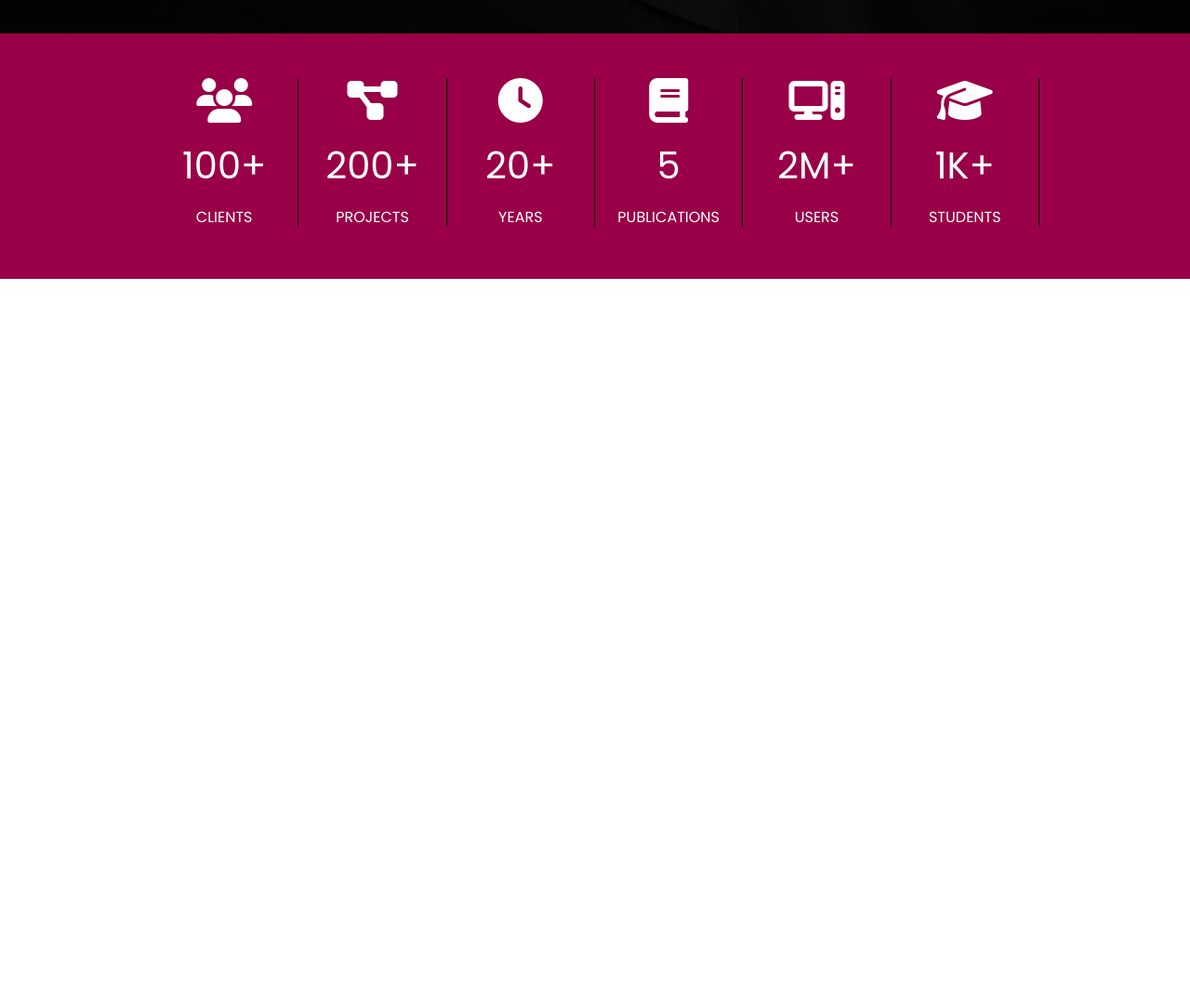
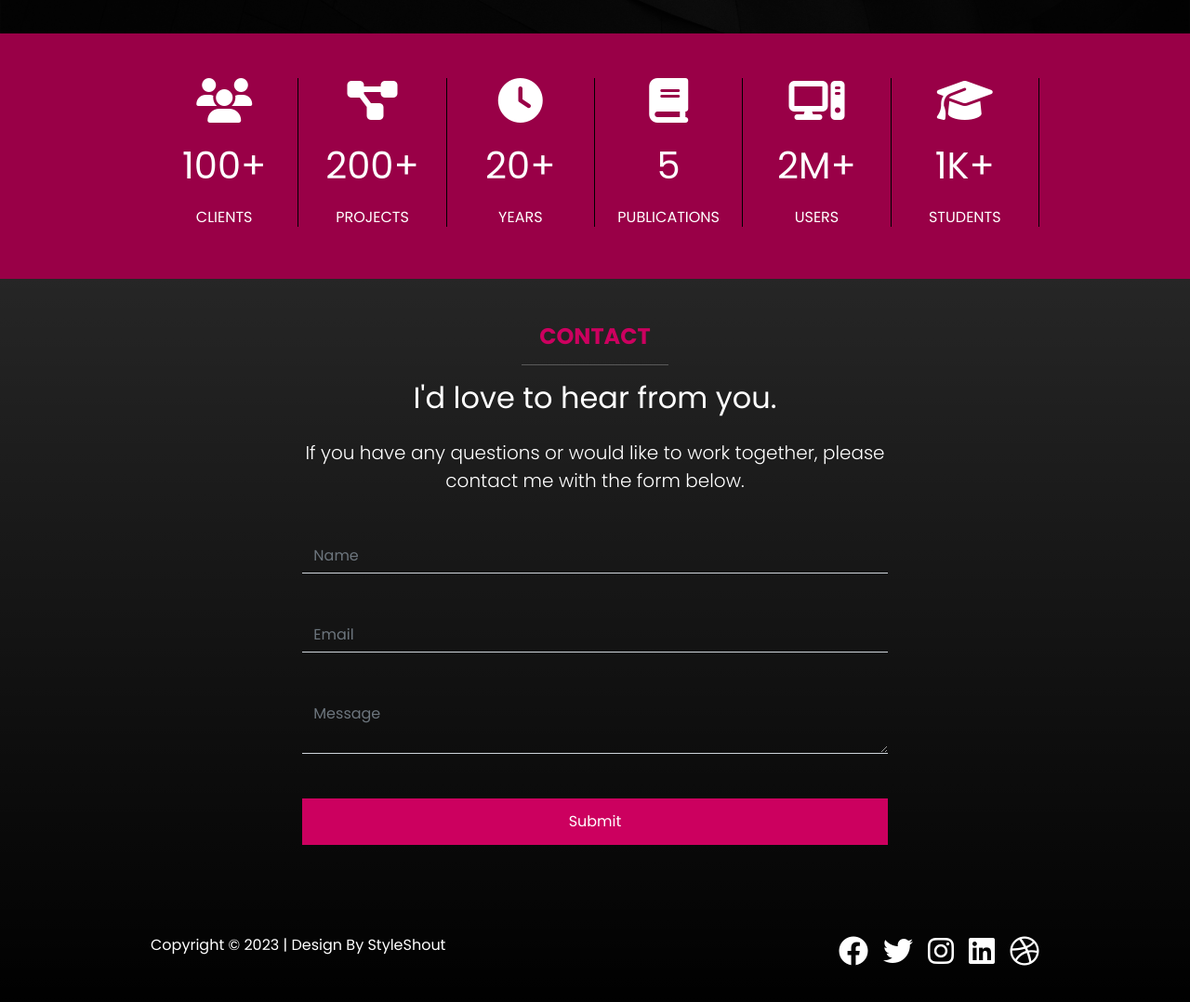
Before and after one commit to elvan/portfolio-website-html-css-bootstrap-5, a website: page index.html in a window 1280 px wide. Shown: the part 4664-5742 px from the top of the page at 93% size. Before the commit the page ends 4964 px from the top, so only its background shows below. Drawn offline with nearby package versions, Linux system fonts and the light colour scheme; files that its build step writes are made by us from their sources.

Commit message:
contact and footer

```diff
--- a/index.html
+++ b/index.html
@@ -412,6 +412,77 @@
       </div>
     </section>
 
+    <!-- Contact -->
+    <section class="contact text-bg-dark bg-gradient py-5">
+      <div class="container">
+        <div class="row">
+          <div class="col-md-8 offset-md-2">
+            <div class="text-center mb-5">
+              <h4 class="text-uppercase fw-bold text-primary">Contact</h4>
+              <hr class="w-25 mx-auto" />
+              <h2 class="mb-4">I'd love to hear from you.</h2>
+              <p class="lead">
+                If you have any questions or would like to work together, please contact me with the
+                form below.
+              </p>
+            </div>
+
+            <!-- Form -->
+            <form name="contact" netlify>
+              <div class="mb-5">
+                <input
+                  type="text"
+                  class="form-control bg-transparent border-top-0 border-start-0 border-end-0 rounded-0 border-muted text-white"
+                  name="name"
+                  placeholder="Name"
+                />
+              </div>
+              <div class="mb-5">
+                <input
+                  type="email"
+                  class="form-control bg-transparent border-top-0 border-start-0 border-end-0 rounded-0 border-muted text-white"
+                  name="email"
+                  placeholder="Email"
+                />
+              </div>
+              <div class="mb-5">
+                <textarea
+                  class="form-control bg-transparent border-top-0 border-start-0 border-end-0 rounded-0 border-muted text-white"
+                  name="message"
+                  placeholder="Message"
+                ></textarea>
+              </div>
+              <div class="mb-5 d-grid">
+                <button type="submit" class="btn btn-primary">Submit</button>
+              </div>
+            </form>
+          </div>
+        </div>
+
+        <!-- Footer -->
+        <div class="d-flex mt-5">
+          <p class="flex-grow-1">Copyright &copy; 2023 | Design By StyleShout</p>
+          <div class="hstack gap-3">
+            <a href="#">
+              <i class="fab fa-facebook fa-2x text-white"></i>
+            </a>
+            <a class="text-decoration-none" href="#">
+              <i class="fab fa-twitter fa-2x text-white"></i>
+            </a>
+            <a class="text-decoration-none" href="#">
+              <i class="fab fa-instagram fa-2x text-white"></i>
+            </a>
+            <a class="text-decoration-none" href="#">
+              <i class="fab fa-linkedin fa-2x text-white"></i>
+            </a>
+            <a class="text-decoration-none" href="#">
+              <i class="fab fa-dribbble fa-2x text-white"></i>
+            </a>
+          </div>
+        </div>
+      </div>
+    </section>
+
     <script
       src="https://cdn.jsdelivr.net/npm/jquery@3.7.1/dist/jquery.min.js"
       integrity="sha256-/JqT3SQfawRcv/BIHPThkBvs0OEvtFFmqPF/lYI/Cxo="
```
